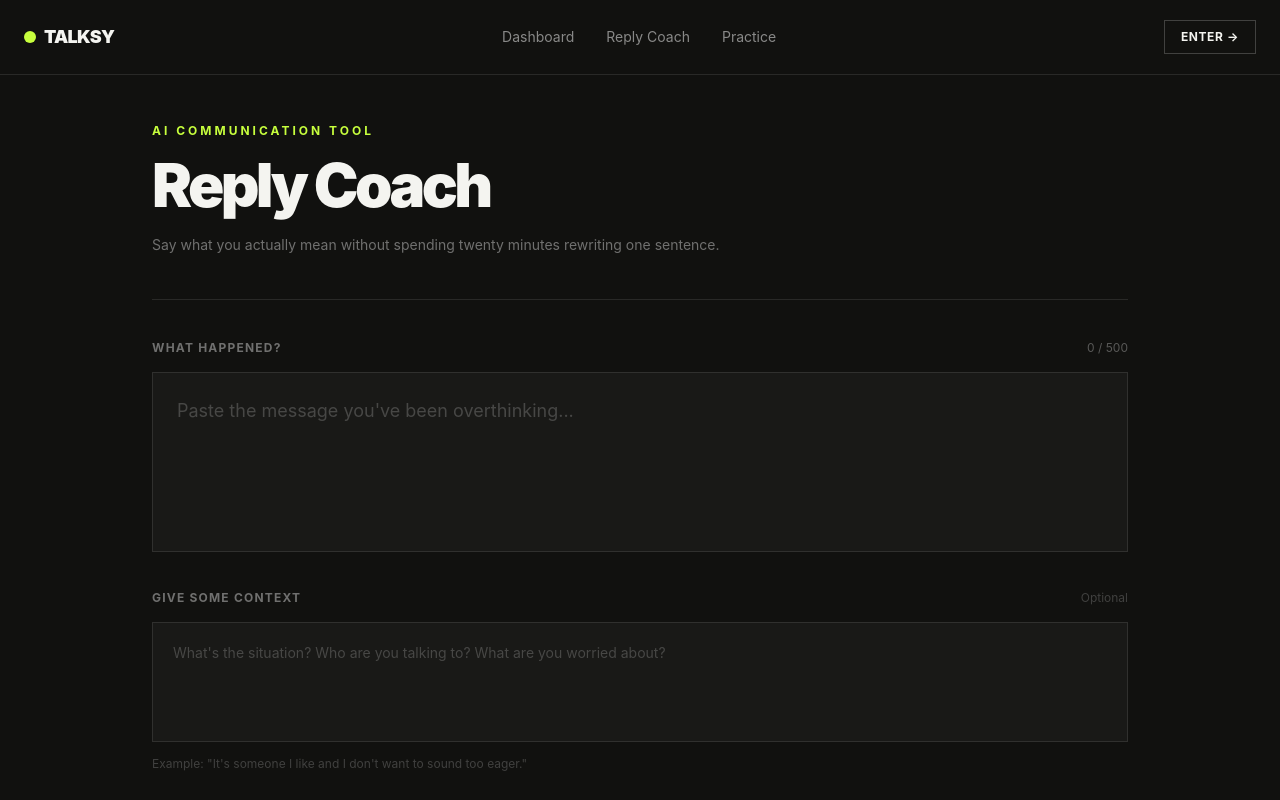
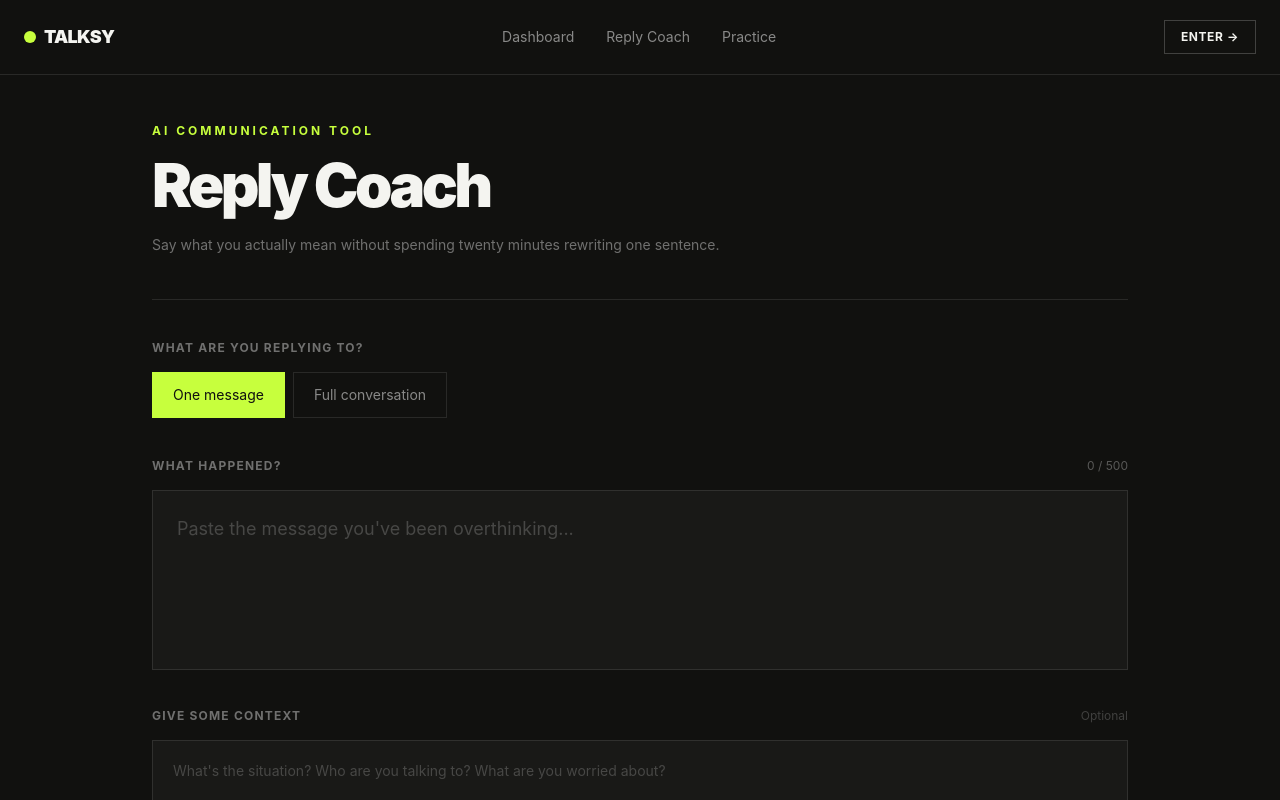
Before and after one commit to athmika2904/Talksy, a React (Vite) app in the folder client/: page /reply-coach in a window 1280 px wide. Shown: the top 800 px of the page. Built offline with nearby package versions, Linux system fonts and the light colour scheme.

Commit message:
Added the conversation feature

```diff
--- a/client/src/assets/pages/ReplyCoach.tsx
+++ b/client/src/assets/pages/ReplyCoach.tsx
@@ -104,6 +104,7 @@ function ReplyCoach() {
   const [loading, setLoading] = useState(false)
   const [selectedConcerns, setSelectedConcerns] = useState<string[]>([])
   const [intent, setIntent] = useState("Continue the conversation")
+  const [mode, setMode] = useState<"message" | "conversation">("message")
     const [error, setError] = useState("")
     useEffect(() => {
       if (replies.length > 0 && !loading) {
@@ -136,6 +137,7 @@ function ReplyCoach() {
                     tone,
                     concerns:selectedConcerns,
                     intent,
+                    mode,
                 }
             )
 
@@ -197,14 +199,56 @@ function ReplyCoach() {
 
         </section>
 
+        <section className="mt-10">
 
+          <p className="text-xs font-bold uppercase tracking-widest text-white/40">
+            What are you replying to?
+          </p>
+
+          <div className="mt-4 flex gap-2">
+
+            <button
+              type="button"
+              onClick={() => setMode("message")}
+              className={`
+                border px-5 py-3 text-sm transition
+                ${
+                  mode === "message"
+                    ? "border-[#c7ff3d] bg-[#c7ff3d] text-[#11110f]"
+                    : "border-white/10 text-white/50 hover:border-white/30"
+                }
+              `}
+            >
+              One message
+            </button>
+
+            <button
+              type="button"
+              onClick={() => setMode("conversation")}
+              className={`
+                border px-5 py-3 text-sm transition
+                ${
+                  mode === "conversation"
+                    ? "border-[#c7ff3d] bg-[#c7ff3d] text-[#11110f]"
+                    : "border-white/10 text-white/50 hover:border-white/30"
+                }
+              `}
+            >
+              Full conversation
+            </button>
+
+          </div>
+
+        </section>
 
         <section className="mt-10">
 
           <div className="flex items-center justify-between">
 
             <label className="text-xs font-bold uppercase tracking-widest text-white/40">
-              What happened?
+              {mode === "message"
+                ? "What happened?"
+                : "Paste the conversation"}
             </label>
 
             <span
@@ -223,8 +267,18 @@ function ReplyCoach() {
             value={message}
             onChange={(event) => setMessage(event.target.value)}
             maxLength={500}
-            placeholder="Paste the message you've been overthinking..."
-            className="mt-4 min-h-[180px] w-full resize-none border border-white/10 bg-[#191917] p-6 text-lg text-white outline-none transition placeholder:text-white/20 focus:border-[#c7ff3d]"
+            placeholder={
+              mode === "message"
+                ? "Paste the message you've been overthinking..."
+                : "Paste the conversation here...\n\nThem: ...\nYou: ...\nThem: ..."
+            }
+            className={`
+              mt-4 w-full resize-none border border-white/10
+              bg-[#191917] p-6 text-lg text-white outline-none
+              transition placeholder:text-white/20
+              focus:border-[#c7ff3d]
+              ${mode === "conversation" ? "min-h-[280px]" : "min-h-[180px]"}
+            `}
           />
 
           <div className="mt-8">
```
Also changed, not shown: 1 other file (tests, documents, lock files or other folders).
